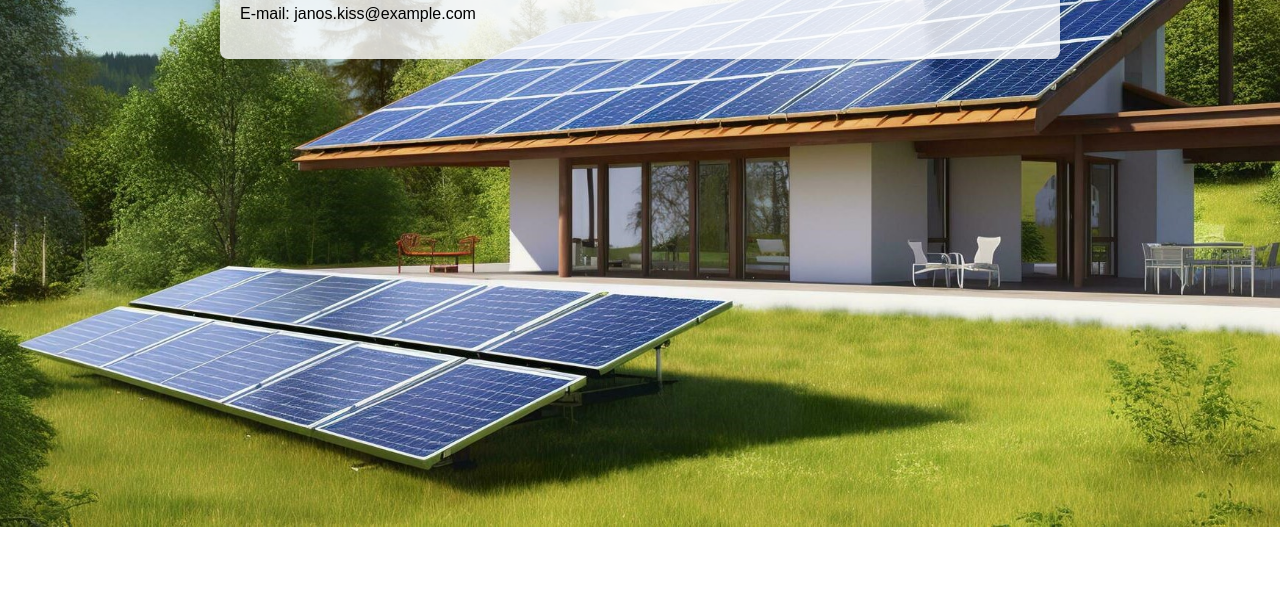
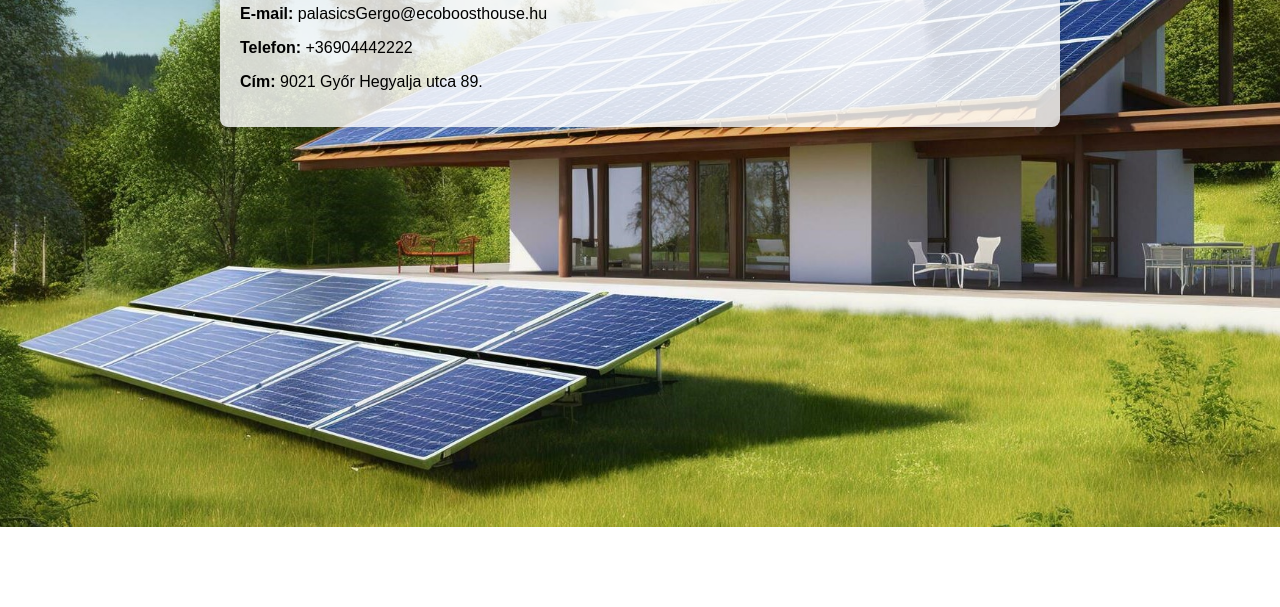
Before and after one commit to palageri/cv3, a plain HTML site: page contact.html in a window 1280 px wide. Shown: the part 193-800 px from the top of the page. Drawn offline with Linux system fonts and the light colour scheme.

Commit message:
api, infok

```diff
--- a/contact.html
+++ b/contact.html
@@ -21,7 +21,9 @@
 
     <div class="container">
         <h2>Kapcsolat</h2>
-        <p>E-mail: <span id="email">email@example.com</span></p>
+        <p><b>E-mail:</b> <span id="email">email@example.com</span></p>
+        <p><b>Telefon:</b> <span id="telefon">+36904442222</span></p>
+        <p><b>Cím:</b> <span id="cim">9021 Győr Hegyalja utca 89.</span></p>
     </div>
 
     <script src="java.js"></script>
--- a/java.js
+++ b/java.js
@@ -1,24 +1,29 @@
 const cvData = {
     experience: [
-        { jobTitle: "Frontend Fejlesztő", company: "XYZ Kft.", years: "2020 - 2023" },
-        { jobTitle: "Webfejlesztő Gyakornok", company: "ABC Zrt.", years: "2019 - 2020" }
+        { jobTitle: "CEO", company: "EcoBoostHouse Kft.", years: "2022 - 2024" },
+        { jobTitle: "projektfelelős", company:"CoolingBuda Kft.", years: "2020-2021"},
+        { jobTitle: "Elemző mérnök gyakornok", company: "MVM Zrt.", years: "2017 - 2019" }
     ],
     education: [
-        { degree: "BSc Informatika", institution: "Budapesti Műszaki Egyetem", years: "2016 - 2020" },
-        { degree: "Érettségi", institution: "Budapesti Gimnázium", years: "2012 - 2016" }
+        { degree: "Energetikai Mérnök", institution: "Budapesti Műszaki Egyetem", years: "2012 - 2016" },
+        { degree: "Érettségi", institution: "Kazinczy Ferenc Gimnázium", years: "2008 - 2012" }
     ],
-    contact: "janos.kiss@example.com",
+    contact: "palasicsGergo@ecoboosthouse.hu",
+
+
+
     skills: [
-        "HTML",
-        "CSS",
-        "JavaScript",
-        "React",
-        "Node.js",
-        "Git"
+        "klímaberendezések beszerelése",
+        "hőszivattyús rendszerek telepítése",
+        "napelemek telepítése",
+        "okosotthon rendszerek kialakítása",
+        "elektromos hálózat fejlesztés",
+        "szellőztetési rendszerek tervezése",
+        "levegőtisztító rendszerek telepítése"
     ]
 };
 
-// Betölti a tapasztalatokat
+
 if (document.getElementById("experience-list")) {
     const experienceList = document.getElementById("experience-list");
     cvData.experience.forEach(exp => {
@@ -28,7 +33,7 @@ if (document.getElementById("experience-list")) {
     });
 }
 
-// Betölti az oktatási adatokat
+
 if (document.getElementById("education-list")) {
     const educationList = document.getElementById("education-list");
     cvData.education.forEach(edu => {
@@ -38,12 +43,12 @@ if (document.getElementById("education-list")) {
     });
 }
 
-// Betölti a kapcsolatot
+
 if (document.getElementById("email")) {
     document.getElementById("email").innerText = cvData.contact;
 }
 
-// Betölti a képességeket
+
 if (document.getElementById("skills-list")) {
     const skillsList = document.getElementById("skills-list");
     cvData.skills.forEach(skill => {
```
Also changed, not shown: index.html (+5 -3 lines).
